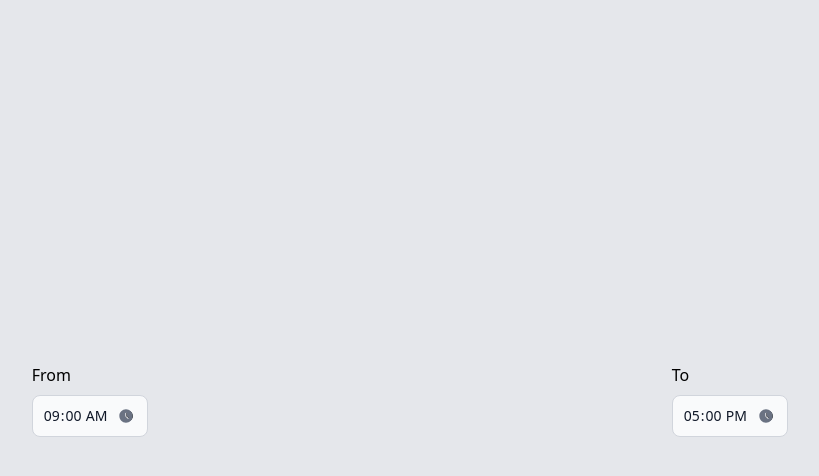
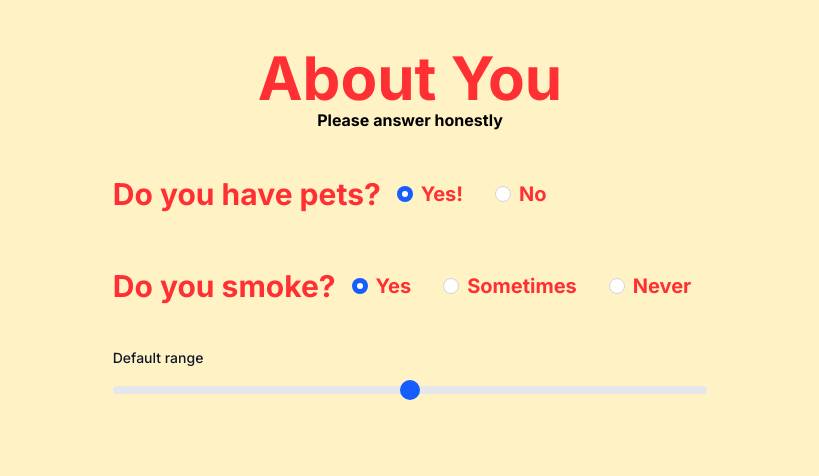
Before and after one commit to Evan-Proulx/RoommateLink-Frontend, a React (Vite) app: page / in a window 1280 px wide. Shown: the top 476 px of the page, without its empty margins (230-1049 px from the left). Built offline with nearby package versions, Linux system fonts and the light colour scheme; a web font is replaced by a local one.

Commit message:
-Added SurveyForm3 (unfinished)

```diff
--- a/src/App.css
+++ b/src/App.css
@@ -1,4 +1,5 @@
 @import "tailwindcss";
+@import "flowbite";
 
 :root{
     --color-primary: #FFF3C6;
--- a/src/App.tsx
+++ b/src/App.tsx
@@ -11,11 +11,9 @@ function App() {
 
     return (
         <>
-            {/*<div className={"flex flex-col"}>*/}
-            {/*    <Survey/>*/}
-            {/*</div>*/}
-            <div className={"h-screen grid content-center bg-gray-200"}>
-                <TimePicker/></div>
+            <div className={"flex flex-col"}>
+                <Survey/>
+            </div>
         </>
     )
 
--- a/src/Components/Survey/Survey-Form1.tsx
+++ b/src/Components/Survey/Survey-Form1.tsx
@@ -4,9 +4,8 @@ import ButtonNav from "./Button-Nav.tsx";
 
 const SurveyForm1 = () => {
     return (
-        <div className={" pt-24"}>
-            <form className={"space-y-24"}>
-
+        <div className={"pt-24"}>
+            <form className={"space-y-20"}>
                 <h2 className={"header-text-big text-center"}>About You</h2>
 
                 {/*City dropdown*/}
@@ -67,6 +66,7 @@ const SurveyForm1 = () => {
                     <option>Toronto</option>
                 </select>
             </form>
+            <ButtonNav/>
         </div>
     );
 };
--- a/src/Components/Survey/Survey.tsx
+++ b/src/Components/Survey/Survey.tsx
@@ -4,17 +4,18 @@ import SurveyIntro from "./Survey-Intro.tsx";
 import SurveyForm1 from "./Survey-Form1.tsx";
 import ButtonNav from "./Button-Nav.tsx";
 import SurveyForm2 from "./SurveyForm2.tsx";
+import SurveyForm3 from "./SurveyForm3.tsx";
 
 const Survey = () => {
     return (
         <>
-            <div className={"bg-[var(--color-primary)]"}>
-                <div className={"flex items-center justify-center bg-[var(--color-primary)]"}>
+            <div className={"bg-[var(--color-primary)] min-h-screen"}>
+                <div className={"flex items-center justify-center"}>
                     <div className="flex flex-col items-center justify-center w-1/2 xl:w-1/3">
-                        <SurveyForm2/>
+                        <SurveyForm3/>
                     </div>
                 </div>
-                <ButtonNav/>
+
             </div>
         </>
     );
--- /dev/null
+++ b/src/Components/Survey/SurveyForm3.tsx
@@ -0,0 +1,79 @@
+import React from 'react';
+
+const SurveyForm3 = () => {
+    return (
+        <div className={"pt-12"}>
+            <form className={"space-y-8"}>
+
+                {/*This doesnt get affected by spacing*/}
+                <div><h2 className={"header-text-big text-center"}>About You</h2>
+                    <p className={"text-center font-bold"}>Please answer honestly</p></div>
+
+                {/*Pets radio*/}
+                <fieldset className={"flex items-center"}>
+                    <h2 className={"header2-text text-center align-bottom"}>Do you have pets?</h2>
+                    <div className={"flex"}>
+                        <div className="flex items-center m-4">
+                            <input id="pet-option1" type="radio" name="has-pets" value="yes"
+                                   className="w-4 h-4 border-gray-300 focus:ring-2 focus:ring-blue-300 dark:focus:ring-blue-600 dark:focus:bg-blue-600 dark:bg-gray-700 dark:border-gray-600"
+                                   checked/>
+                            <label htmlFor="pet-option1"
+                                   className="block ms-2  text-sm font-medium header4-text">
+                                Yes!
+                            </label>
+                        </div>
+
+                        <div className="flex items-center m-4">
+                            <input id="pet-option2" type="radio" name="has-pets" value="no"
+                                   className="w-4 h-4 border-gray-300 focus:ring-2 focus:ring-blue-300 dark:focus:ring-blue-600 dark:focus:bg-blue-600 dark:bg-gray-700 dark:border-gray-600"/>
+                            <label htmlFor="pet-option2"
+                                   className="block ms-2 text-sm font-medium header4-text dark:text-gray-300">
+                                No
+                            </label>
+                        </div>
+                    </div>
+                </fieldset>
+
+                {/*Smoke radio*/}
+                <fieldset className={"flex items-center"}>
+                    <h2 className={"header2-text text-center align-bottom"}>Do you smoke?</h2>
+                    <div className={"flex"}>
+                        <div className="flex items-center m-4">
+                            <input id="smoke-option1" type="radio" name="smokes" value="yes"
+                                   className="w-4 h-4 border-gray-300 focus:ring-2 focus:ring-blue-300 dark:focus:ring-blue-600 dark:focus:bg-blue-600 dark:bg-gray-700 dark:border-gray-600"
+                                   checked/>
+                            <label htmlFor="smoke-option1"
+                                   className="block ms-2  text-sm font-medium header4-text">
+                                Yes
+                            </label>
+                        </div>
+                        <div className="flex items-center m-4">
+                            <input id="smoke-option2" type="radio" name="smokes" value="no"
+                                   className="w-4 h-4 border-gray-300 focus:ring-2 focus:ring-blue-300 dark:focus:ring-blue-600 dark:focus:bg-blue-600 dark:bg-gray-700 dark:border-gray-600"/>
+                            <label htmlFor="smoke-option2"
+                                   className="block ms-2 text-sm font-medium header4-text dark:text-gray-300">
+                                Sometimes
+                            </label>
+                        </div>
+                        <div className="flex items-center m-4">
+                            <input id="smoke-option3" type="radio" name="smokes" value="no"
+                                   className="w-4 h-4 border-gray-300 focus:ring-2 focus:ring-blue-300 dark:focus:ring-blue-600 dark:focus:bg-blue-600 dark:bg-gray-700 dark:border-gray-600"/>
+                            <label htmlFor="smoke-option3"
+                                   className="block ms-2 text-sm font-medium header4-text dark:text-gray-300">
+                                Never
+                            </label>
+                        </div>
+                    </div>
+
+                </fieldset>
+                {/*Budget Slider*/}
+
+                <label for="default-range" class="block mb-2 text-sm font-medium text-gray-900 dark:text-white">Default range</label>
+                <input id="default-range" type="range" value="50" class="w-full h-2 bg-gray-200 rounded-lg appearance-none cursor-pointer dark:bg-gray-700"></input>
+
+            </form>
+        </div>
+    );
+};
+
+export default SurveyForm3;
--- a/src/Components/Survey/TimePicker.tsx
+++ b/src/Components/Survey/TimePicker.tsx
@@ -1,13 +1,16 @@
 import React, {useState} from 'react';
 
 const TimePicker = () => {
-    const [timeFrom, setTimeFrom] = useState("09:00"); // Default value
-    const [timeTo, setTimeTo] = useState("17:00"); // Default value
+    // These values are set when the user selects a time
+    // HTML uses 24hr time
+    const [timeFrom, setTimeFrom] = useState("09:00");
+    const [timeTo, setTimeTo] = useState("17:00");
 
     return (
-        <div className={"flex"}>
-            <form className="max-w-[8rem] mx-auto">
-                <label htmlFor="time" className="block mb-2 text-md font-medium ">From</label>
+        <div className={"flex justify-center"}>
+            {/*Input From*/}
+            <form className="mx-4">
+                <label htmlFor="time" className="block mb-2 text-sm font-medium ">From</label>
                 <div className="relative">
                     <div className="absolute inset-y-0 end-0 top-0 flex items-center pe-3.5 pointer-events-none">
                         <svg className="w-4 h-4 text-gray-500 dark:text-gray-400" aria-hidden="true"
@@ -20,13 +23,15 @@ const TimePicker = () => {
                     <input type="time" id="time"
                            className="bg-gray-50 border leading-none border-gray-300 text-gray-900 text-sm rounded-lg focus:ring-blue-500 focus:border-blue-500 block w-full p-2.5 dark:bg-gray-700 dark:border-gray-600 dark:placeholder-gray-400 dark:text-white dark:focus:ring-blue-500 dark:focus:border-blue-500"
                            min="09:00" max="18:00"
-                           value={timeFrom}
-                           onChange={(e) => setTimeFrom(e.target.value)}
+                           value={timeFrom} //displays the set time
+                           onChange={(e) => setTimeFrom(e.target.value)} //updates new selected time
                     />
                 </div>
             </form>
-            <form className="max-w-[8rem] mx-auto">
-                <label htmlFor="time" className="block mb-2 text-md font-medium ">To</label>
+
+            {/*Input To*/}
+            <form className="mx-4">
+                <label htmlFor="time" className="block mb-2 text-sm font-medium ">To</label>
                 <div className="relative">
                     <div className="absolute inset-y-0 end-0 top-0 flex items-center pe-3.5 pointer-events-none">
                         <svg className="w-4 h-4 text-gray-500 dark:text-gray-400" aria-hidden="true"
@@ -38,8 +43,9 @@ const TimePicker = () => {
                     </div>
                     <input type="time" id="time"
                            className="bg-gray-50 border leading-none border-gray-300 text-gray-900 text-sm rounded-lg focus:ring-blue-500 focus:border-blue-500 block w-full p-2.5 dark:bg-gray-700 dark:border-gray-600 dark:placeholder-gray-400 dark:text-white dark:focus:ring-blue-500 dark:focus:border-blue-500"
-                           min="09:00" max="18:00" value={timeTo}
-                           onChange={(e) => setTimeTo(e.target.value)}/>
+                           min="09:00" max="18:00" value={timeTo} //displays the set time
+                           onChange={(e) => setTimeTo(e.target.value)} //updates new selected time
+                    />
                 </div>
             </form>
         </div>
--- a/src/index.css
+++ b/src/index.css
@@ -1 +1,2 @@
 @import "tailwindcss";
+@import "flowbite";
--- a/tailwind.config.js
+++ b/tailwind.config.js
@@ -4,7 +4,7 @@ module.exports = {
     darkMode: 'media',
     content: [
         "./index.html",
-        "./src/**/*.{js,ts,jsx,tsx}",
+        "./src/**/*.{js,ts,jsx,tsx}",  './node_modules/flowbite/**/*.js'
     ], theme: {
         screens: {
             sm: '640px',
```
Also changed, not shown: src/Components/Survey/SurveyForm2.tsx (+9 -10 lines).
